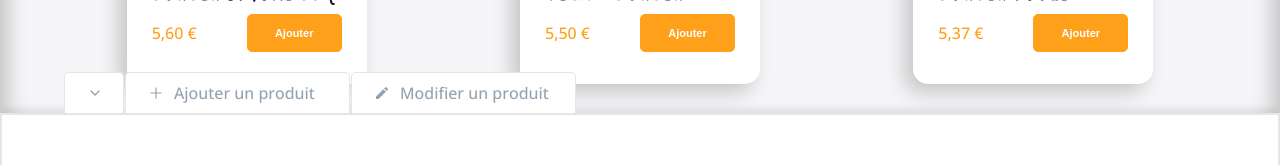
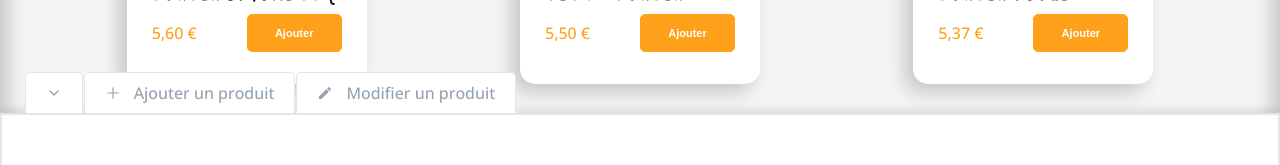
Before and after one commit to D-Luffytaro/crazee-burger, a React (Vite) app in the folder crazy-bg/: page /order/1 in a window 1280 px wide. Shown: the part 413-578 px from the top of the page. Built offline with nearby package versions, Linux system fonts and the light colour scheme; the HTML template or start-up script is replaced by a standard one.

Commit message:
💄 F07: ADMIN > TAB > Update ui (label)

```diff
--- a/crazy-bg/src/components/pages/order/Main/Admin/AdminTabs.jsx
+++ b/crazy-bg/src/components/pages/order/Main/Admin/AdminTabs.jsx
@@ -12,6 +12,7 @@ export default function AdminTabs({ isCollapse, setIsCollapse }) {
   return (
     <AdminTabsStyled>
       <Tab
+        label=""
         onClick={toggle}
         className={isCollapse ? "active" : ""}
         Icon={
@@ -24,14 +25,14 @@ export default function AdminTabs({ isCollapse, setIsCollapse }) {
       />
 
       <Tab
-        className="tab"
         label="Ajouter un produit "
+        className={isCollapse ? "active" : ""}
         Icon={<AiOutlinePlus className="icon" />}
       />
 
       <Tab
-        className="tab"
         label="Modifier un produit"
+        className={isCollapse ? "active" : ""}
         Icon={<MdModeEditOutline className="icon" />}
       />
     </AdminTabsStyled>
@@ -42,18 +43,10 @@ const AdminTabsStyled = styled.div`
   display: flex;
   width: fit-content;
 
-  position: relative;
-  top: 2px;
-  margin-left: 5%;
-
   .icon {
     color: #93a2b1;
     width: 16px;
     height: 16px;
-  }
-
-  .tab {
-    width: 225px;
   }
 
   .active {
@@ -65,4 +58,8 @@ const AdminTabsStyled = styled.div`
       color: white;
     }
   }
+
+  button {
+    margin-right: 1px;
+  }
 `;
--- a/crazy-bg/src/components/pages/order/Main/Admin/Tab.jsx
+++ b/crazy-bg/src/components/pages/order/Main/Admin/Tab.jsx
@@ -4,21 +4,26 @@ export default function Tab({ label, Icon, className, onClick }) {
   return (
     <TabStyled className={className} onClick={onClick}>
       <div className="icon">{Icon && Icon}</div>
-      <span>{label}</span>
+      {label && <span className="label">{label}</span>}
     </TabStyled>
   );
 }
 
 const TabStyled = styled.button`
   height: 43px;
-  width: 60px;
+  padding: 0 20px;
 
-  display: inline-flex;
+  display: flex;
+  justify-content: center;
   align-items: center;
 
+  cursor: pointer;
+
+  position: relative;
+  left: 5%;
+  top: 2px;
+
   background: #ffffff;
-  padding: 14px 22px;
-  margin-right: 1px;
 
   border-width: 1px 1px 2px 1px;
   border-color: #e4e5e9;
@@ -33,24 +38,16 @@ const TabStyled = styled.button`
     line-height: 22px;
     text-align: center;
     color: #93a2b1;
-    margin-left: 10px;
+  }
+
+  .label {
+    margin-left: 13px;
   }
 
   &:hover {
-    cursor: pointer;
     border-bottom: 2px solid white;
     span {
       text-decoration: underline;
     }
   }
-
-  &:active {
-    background: #292729;
-    box-shadow: 0 -6px 8px -2px rgba(0, 0, 0, 0.1);
-
-    span,
-    .icon {
-      color: white;
-    }
-  }
 `;
```
